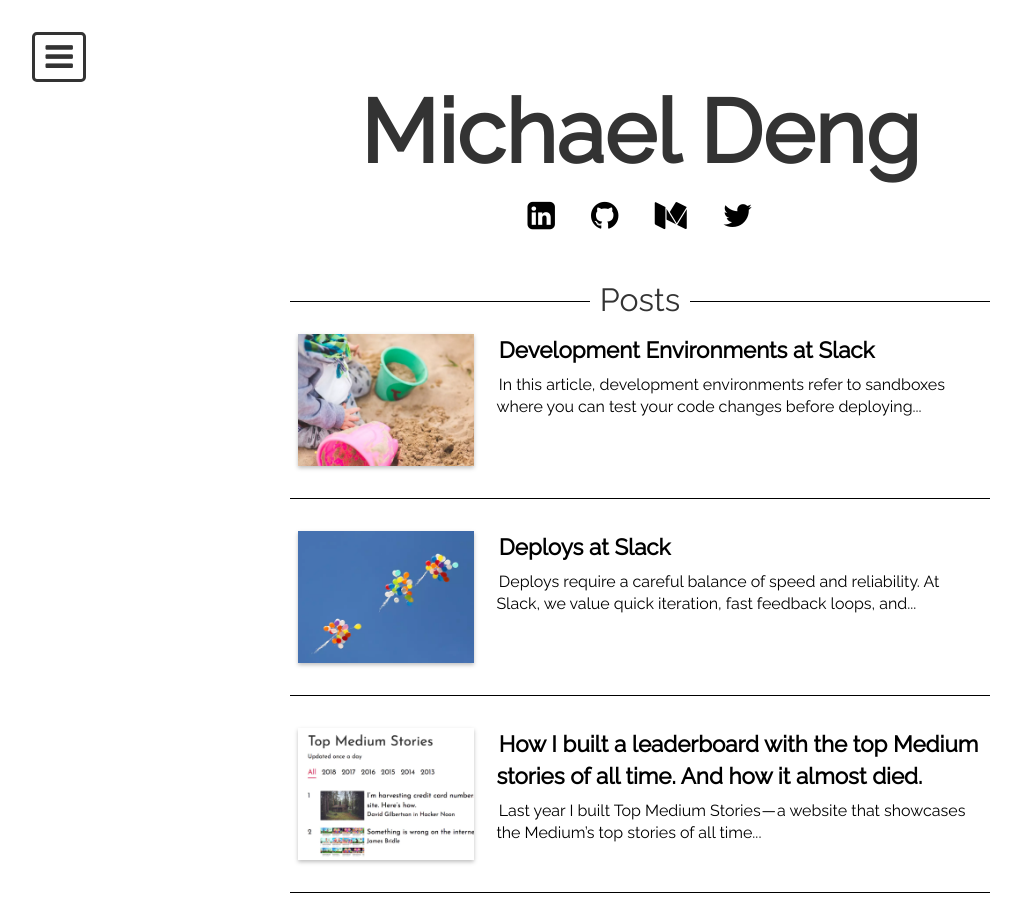
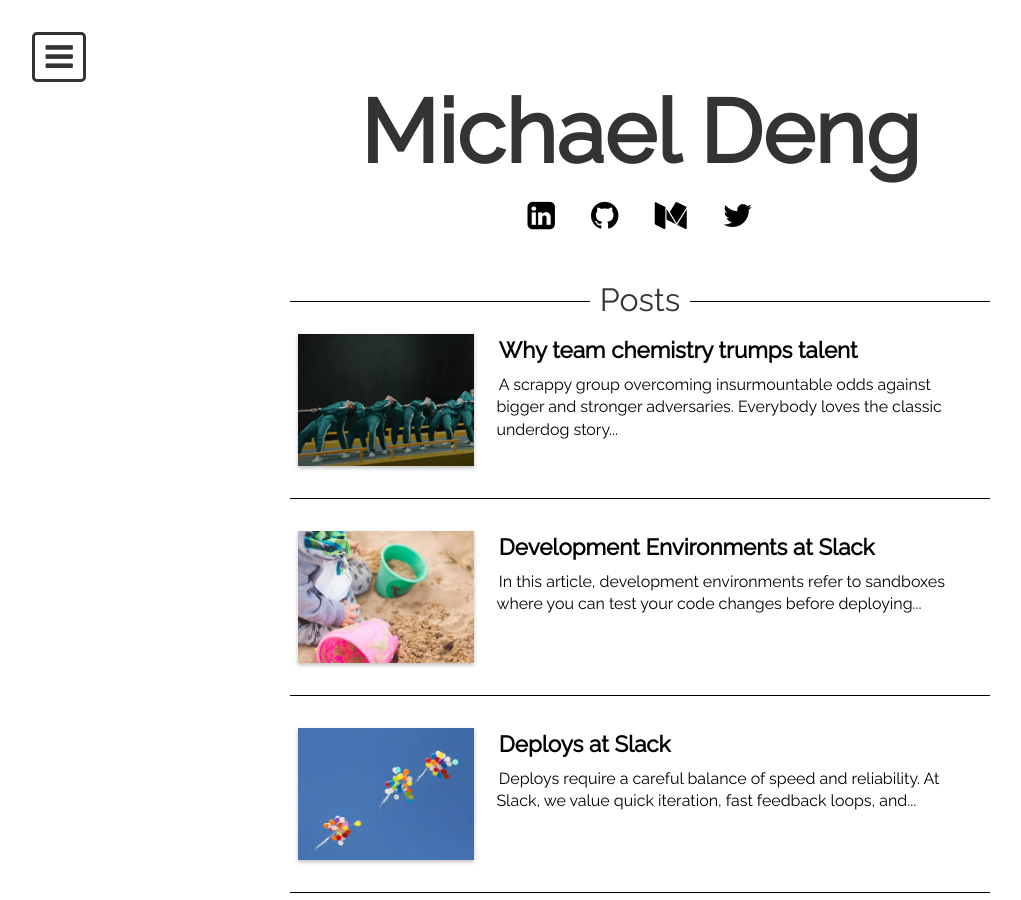
Before and after one commit to michael-deng/michael-deng.github.io, a Jekyll site: the page index.html, which Jekyll copies as it is, in a window 1280 px wide and 900 px high. Shown: the whole window, without its empty margins (0-1021 px from the left). Built offline with Jekyll 4.4.1, drawn with Linux system fonts in a browser that asks for light colours; nearby versions of some CDN libraries; Markdown is read by kramdown in place of the engine named in the settings.

Commit message:
Add team chemistry story

```diff
--- a/index.html
+++ b/index.html
@@ -43,6 +43,24 @@
 
                       <div class="medium-heading">
                         <span>Posts</span>
+                      </div>
+
+                      <div class="medium-story bottom-border">
+                        <div class="medium-image">
+                          <a href="https://medium.com/startup-grind/why-team-chemistry-trumps-talent-77d2e93ccb93">
+                            <img src="images/teamchemistry.webp">
+                          </a>
+                        </div>
+                        <div class="medium-title">
+                          <a href="https://medium.com/startup-grind/why-team-chemistry-trumps-talent-77d2e93ccb93" class="hyperlink">
+                            Why team chemistry trumps talent
+                          </a>
+                        </div>
+                        <div class="medium-caption">
+                          <a href="https://medium.com/startup-grind/why-team-chemistry-trumps-talent-77d2e93ccb93" class="hyperlink">
+                            A scrappy group overcoming insurmountable odds against bigger and stronger adversaries. Everybody loves the classic underdog story...
+                          </a>
+                        </div>
                       </div>
 
                       <div class="medium-story bottom-border">
```
Also changed, not shown: images/teamchemistry.webp (added).
